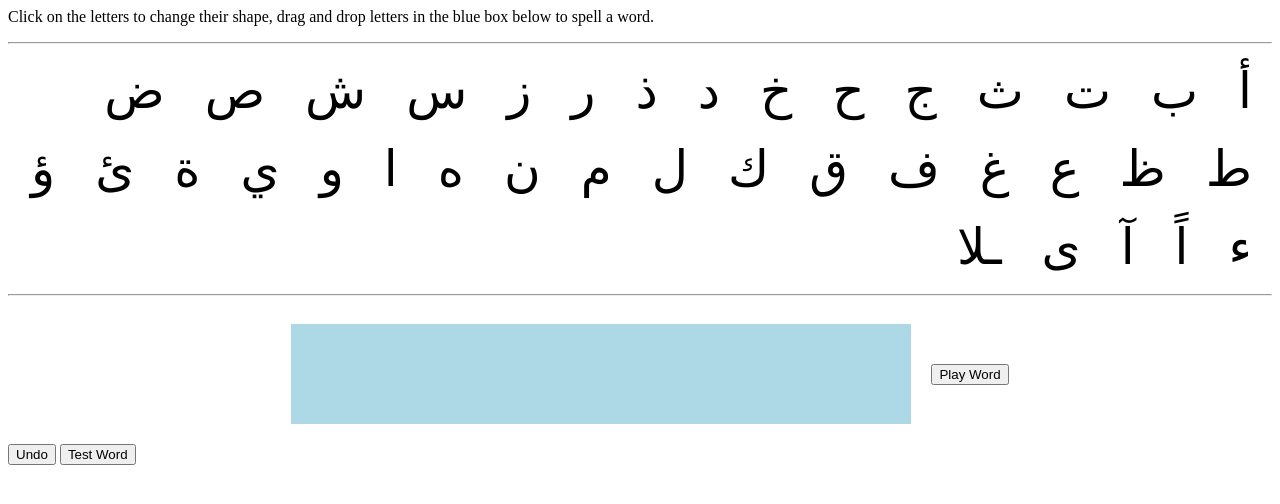
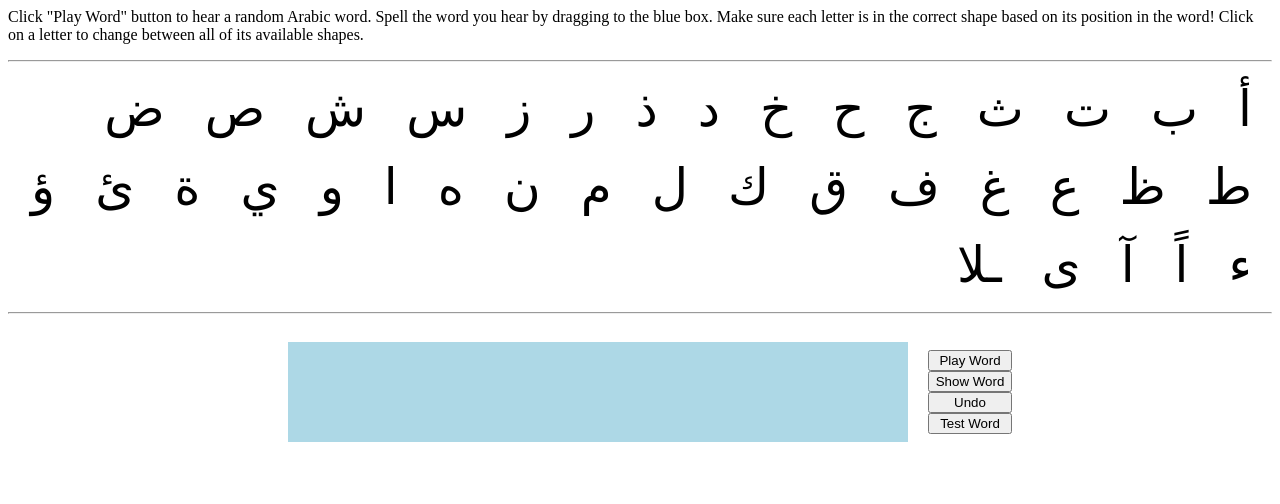
Before and after one commit to Michael-Fares/ArabicLetterConnectionApp, a website: page index.html in a window 1280 px wide. Drawn offline with Linux system fonts and the light colour scheme.

Commit message:
functionality working, needs style

```diff
--- a/index.html
+++ b/index.html
@@ -7,18 +7,26 @@
   </head>
   <body>
     <p id="instructions">
-      Click on the letters to change their shape, drag and drop letters in the blue box below to spell a word.
+      Click "Play Word" button to hear a random Arabic word.
+      Spell the word you hear by dragging to the blue box.
+      Make sure each letter is in the correct shape based on its position in the word! Click on a letter to change between all of its available shapes.
     </p>
     <hr>
     <div id="keyboard"></div>
     <hr>
+
     <div class="wrapper">
+      <div id="show-word"></div>
   <div id="word-holder" class="dropper word">
 </div>
+<div class="vertical">
 <button id="play">Play Word</button>
-</div>
+<button id="show">Show Word</button>
 <button id="undo">Undo</button>
 <button onclick="testWord()">Test Word</button>
+</div>
+</div>
+
 
 
 <!-- NEED TO HIDE THIS KEY!! -->
--- a/index.js
+++ b/index.js
@@ -1,5 +1,5 @@
 // global variables
-let testArr = ['جــامــعــة', 'ســيــارة', 'صــبــاح']
+let testArr = ['جــامــعــة', 'ســيــارة', 'صــبــاح', 'صــاحــبــي']
 let random = Math.floor(Math.random() * testArr.length)
 
 const synth = window.speechSynthesis;
@@ -211,3 +211,23 @@ const makePlay = () => {
 )
 }
 makePlay()
+
+// show word event listener
+
+const makeShowWord = () => {
+  const word = document.createElement('div')
+  const display = document.querySelector('#show-word')
+  display.appendChild(word)
+  const show = document.querySelector('#show')
+  show.addEventListener('click', function(){
+    if(word.innerText === '') {
+    word.innerText = testArr[random]
+    show.innerText = 'Hide Word'
+    } else {
+      word.innerText = '';
+      show.innerText = 'Show Word'
+
+    }
+  })
+}
+makeShowWord()
--- a/style.css
+++ b/style.css
@@ -29,3 +29,7 @@ margin: 20px;
   justify-content: center;
   align-items: center;
 }
+.vertical {
+  display: flex;
+  flex-direction: column;
+}
```
